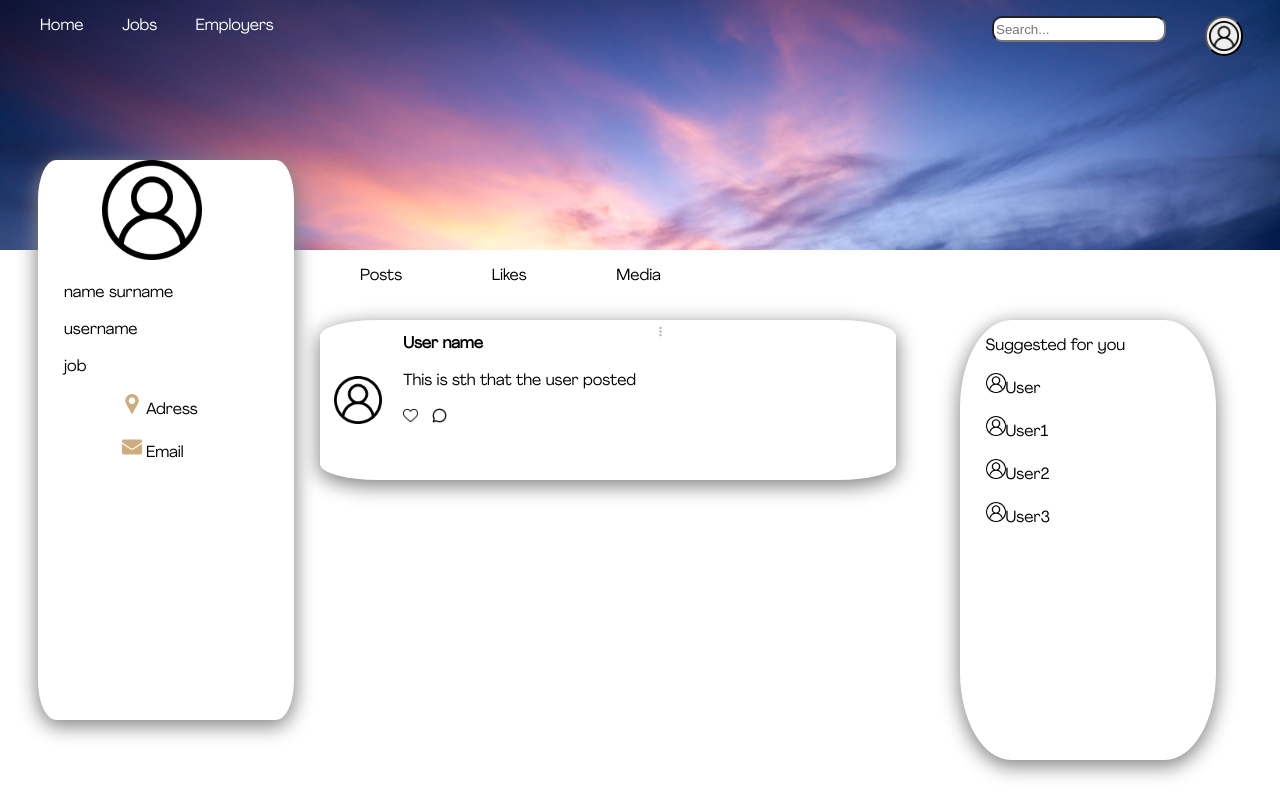
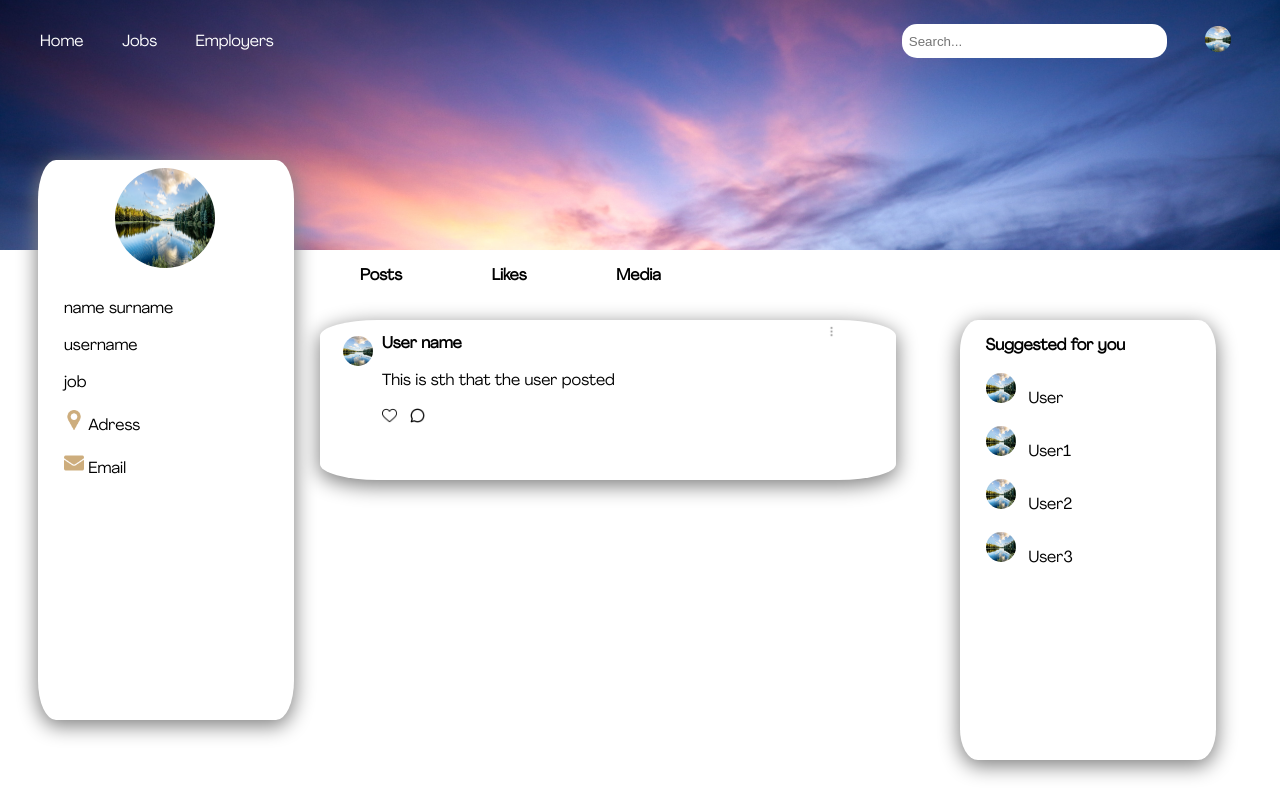
Before and after one commit to guy1998/SpiderWork, a PHP site: page /views/user.html in a window 1280 px wide. Run offline with PHP 8.4, Linux system fonts and the light colour scheme.

Commit message:
Last touches to userview

```diff
--- a/styles/userview.css
+++ b/styles/userview.css
@@ -53,14 +53,19 @@
 }
 
 #options{
-    margin-right: 50vw;
+    margin-right: 43vw;
     display: flex;
     list-style-type: none;
+    margin-top: 4vh;
 }
 
 #options a{
     text-decoration: none;
     color: white;
+}
+
+#options a:hover{
+    border-bottom: 1px solid orange;
 }
 
 #sNp{
@@ -69,19 +74,28 @@
 }
 
 #sNp input[type="text"]{
-    border-radius: 10px;
-    width: 13vw;
-    height: 2.5vh;
+    border-radius: 15px;
+    width: 20vw;
+    height: 4vh;
+    border: none;
+    margin-top: 1vh;
+    padding-left: 0.5vw;
 }
 
 #sNp button{
-    border-radius: 20px;
-    width: 3vw;
-    height: 5vh;
-    background-image: url("../images/user.png");
-    background-size: 30px;
+    border-radius: 50%;
+    width: 2vw;
+    height: 2vw;
+    background-image: url("../images/bg\ image.jpeg");
+    background-size: cover;
     background-repeat: no-repeat;
     background-position: center;
+    border: none;
+    margin-top: 1.3vh;
+}
+
+#sNp button:hover{
+    cursor: pointer;
 }
 
 #feed li{
@@ -99,6 +113,11 @@
 #feedlist a{
     text-decoration: none;
     color: black;
+    font-weight: bold;
+}
+
+#feedlist a:hover{
+    border-bottom: 2px solid lightblue;
 }
 
 #profile{
@@ -117,8 +136,9 @@
     margin-left: 10%;
 }
 
-#profile img{
-    margin-left: 25%;
+#profilePic{
+    margin: 1vh 0px 1vh 6vw;
+    border-radius: 50%;
 }
 
 #suggested {
@@ -128,13 +148,18 @@
     left: 75%;
     width: 20vw;
     height: 55vh;
-    border-radius: 20%;
+    border-radius: 7%;
     background-color: white;
     box-shadow: 0px 5px 20px 1px gray;
 }
 
 #suggested p{
     margin-left: 10%;
+}
+
+#suggested img{
+    border-radius: 50%;
+    margin-right: 1vw;
 }
 
 #posts {
@@ -152,11 +177,17 @@
 }
 
 #profImage{
-    background-image: url("../images/user.png");
-    background-size: 6vh;
+    position: relative;
+    top: 10%;
+    left: 4%;
+    background-image: url("../images/bg\ image.jpeg");
+    background-size: cover;
     background-repeat: no-repeat;
     background-position: center;
-    width: 6vw;
+    border-radius: 50%;
+    width: 30px;
+    height: 30px;
+    margin-right: 2vw;
 }
 
 #texts{
@@ -173,5 +204,5 @@
 #setting{
     position: relative;
      top: 0.5vh;
-    left: 20vw;
+    left: 35vw;
 }
--- a/views/user.html
+++ b/views/user.html
@@ -31,7 +31,7 @@
     </nav>
 
     <div id="profile">
-        <img src="../images/user.png" alt="image" width="100" height="100">
+        <img src="../images/bg image.jpeg" alt="image" width="100" height="100" id="profilePic">
         <p>name surname</p>
         <p>username</p>
         <p>job</p>
@@ -40,11 +40,11 @@
     </div>
 
     <div id="suggested">
-        <p> Suggested for you</p>
-        <p> <img src="../images/user.png" width="20" height="20">User</p>
-        <p> <img src="../images/user.png" width="20" height="20">User1</p>
-        <p> <img src="../images/user.png" width="20" height="20">User2</p>
-        <p> <img src="../images/user.png" width="20" height="20">User3</p>
+        <p style="font-weight: bold;"> Suggested for you</p>
+        <p> <img src="../images/bg image.jpeg" width="30" height="30">User</p>
+        <p> <img src="../images/bg image.jpeg" width="30" height="30">User1</p>
+        <p> <img src="../images/bg image.jpeg" width="30" height="30">User2</p>
+        <p> <img src="../images/bg image.jpeg" width="30" height="30">User3</p>
     </div>
 
     <div id="posts">
```
